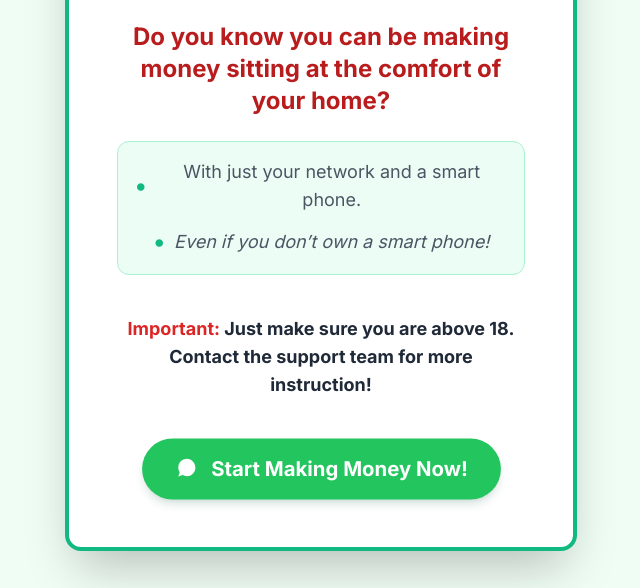
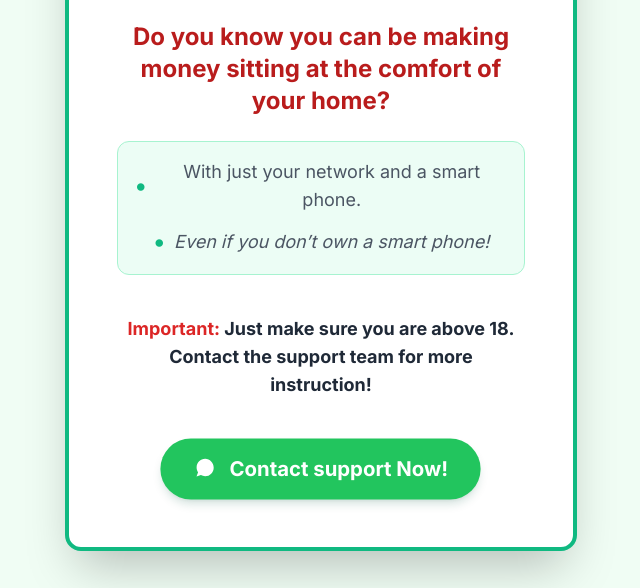
Before and after one commit to Adminblog122/Money-Making-Opportunity, a plain HTML site: page index.html in a window 1280 px wide. Shown: the part 212-800 px from the top of the page, without its empty margins (319-959 px from the left). Drawn offline with nearby package versions, Linux system fonts and the light colour scheme.

Commit message:
Update index.html

```diff
--- a/index.html
+++ b/index.html
@@ -103,7 +103,7 @@
                         <path d="M12.04 2C7.39 2 3.63 5.76 3.63 10.41c0 1.77.53 3.42 1.44 4.88l-1.52 4.17 4.29-1.49a8.4 8.4 0 004.19 1.15c4.65 0 8.41-3.76 8.41-8.41S16.69 2 12.04 2zm3.32 12.3c-.08.13-.23.19-.39.14-.14-.06-.24-.2-.31-.35-.07-.15-.15-.36-.21-.49-.07-.12-.13-.25-.23-.39-.1-.13-.2-.23-.3-.31-.1-.08-.18-.12-.26-.14-.08-.02-.17-.03-.26-.03-.12 0-.25.02-.37.05-.12.03-.23.08-.34.14-.11.06-.2.13-.28.21-.08.08-.13.17-.16.27-.03.1-.04.2-.04.31 0 .2.09.4.28.61.19.2.4.38.64.57.24.19.49.36.75.52.26.16.51.3.74.42.24.12.49.21.75.26.26.05.5.07.75.07.16 0 .33-.03.5-.08.17-.05.33-.11.48-.19.15-.08.28-.18.4-.29.12-.11.23-.25.31-.41.08-.16.12-.34.14-.54.02-.2-.04-.38-.13-.56-.1-.17-.23-.3-.4-.39l-.01-.01c-.16-.1-.36-.15-.59-.15z"/>
                     </svg>
 
-                    Start Making Money Now!
+                    Contact support Now!
                 </a>
             </footer>
 
```
